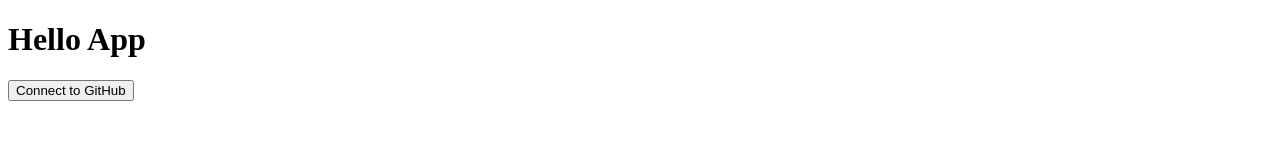
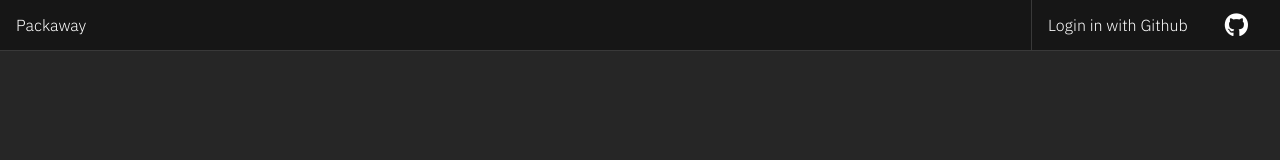
Before and after one commit to team-tassled-wobbegong/tassled, a React app: page / in a window 1280 px wide. Built offline with nearby package versions, Linux system fonts and the light colour scheme.

Commit message:
finish NavBar

```diff
--- a/client/components/App.js
+++ /dev/null
@@ -1,13 +0,0 @@
-import React from 'react';
-import GitHubButton from './GitHubButton';
-
-const App = () => {
-  return (
-    <div>
-      <h1>Hello App</h1>
-      <GitHubButton />
-    </div>
-  );
-};
-
-export default App;
--- /dev/null
+++ b/client/components/App/app.scss
@@ -0,0 +1 @@
+@import '../NavBar/navbar';
--- /dev/null
+++ b/client/components/App/index.js
@@ -0,0 +1,15 @@
+import React from 'react';
+
+import './app.scss';
+
+import NavBar from '../NavBar';
+
+const App = () => {
+  return (
+    <div className="App">
+      <NavBar />
+    </div>
+  );
+};
+
+export default App;
--- /dev/null
+++ b/client/components/NavBar/_navbar.scss
@@ -0,0 +1,27 @@
+.NavBar {
+  background-color: #161616;
+  border-bottom: 1px solid #393939;
+  color: white;
+  display: flex;
+  justify-content: space-between;
+  align-items: center;
+  padding: 0 1rem;
+  height: 50px;
+
+  .left {
+  }
+
+  .right {
+    display: flex;
+    border-left: 1px solid #393939;
+    align-items: center;
+    justify-content: space-between;
+    height: 100%;
+    padding: 0 1rem;
+    width: 200px;
+
+    i.fa-github {
+      font-size: 1.5rem;
+    }
+  }
+}
--- /dev/null
+++ b/client/components/NavBar/index.js
@@ -0,0 +1,13 @@
+import React from 'react';
+
+const NavBar = () => (
+  <div className="NavBar">
+    <div className="left">Packaway</div>
+    <div className="right">
+      <span>Login in with Github</span>
+      <i className="fab fa-github"></i>
+    </div>
+  </div>
+);
+
+export default NavBar;
--- a/client/index.js
+++ b/client/index.js
@@ -2,4 +2,6 @@ import React from 'react';
 import { render } from 'react-dom';
 import App from './components/App';
 
+import './index.scss';
+
 render(<App />, document.getElementById('root'));
--- /dev/null
+++ b/client/index.scss
@@ -0,0 +1,17 @@
+@import url('https://fonts.googleapis.com/css2?family=IBM+Plex+Sans:wght@300&display=swap');
+@import url('https://fonts.googleapis.com/css2?family=IBM+Plex+Mono:wght@300&display=swap');
+
+:root {
+  font-size: 16px;
+  font-family: 'IBM Plex Sans', sans-serif;
+}
+
+* {
+  margin: 0;
+  padding: 0;
+}
+
+body {
+  background: #262626;
+  color: white;
+}
--- a/index.html
+++ b/index.html
@@ -10,6 +10,7 @@
       integrity="sha384-9aIt2nRpC12Uk9gS9baDl411NQApFmC26EwAOH8WgZl5MYYxFfc+NcPb1dKGj7Sk"
       crossorigin="anonymous"
     /> -->
+    <script src="https://kit.fontawesome.com/95d490a594.js" crossorigin="anonymous"></script>
   </head>
   <body>
     <div id="root"></div>
--- a/package.json
+++ b/package.json
@@ -43,6 +43,8 @@
     "jest": "26.4.2",
     "npm-run-all": "4.1.5",
     "prettier": "2.1.2",
+    "sass": "^1.26.11",
+    "sass-loader": "^10.0.2",
     "style-loader": "1.2.1",
     "webpack": "4.44.2",
     "webpack-cli": "3.3.12",
```
Also changed, not shown: 1 other file.
